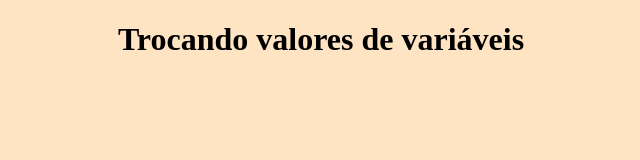
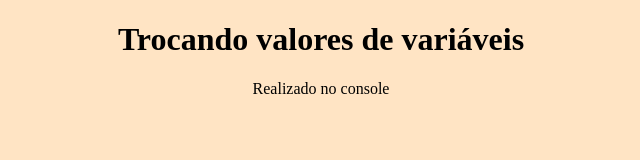
Before and after one commit to GuilhermeAPMacedo/Estudos-JavaScript, a plain HTML site: page Mini-Projetos/Projeto 1 - Trocando valores de variáveis/index.html in a window 1280 px wide. Shown: the whole page, without its empty margins (319-959 px from the left). Drawn offline with Linux system fonts and the light colour scheme.

Commit message:
MiniProjeto - Alterando valores de duas variáveis

```diff
--- a/Projetos/Projeto 1 - Trocando valores de variáveis/index.html
+++ b/Mini-Projetos/Projeto 1 - Trocando valores de variáveis/index.html
@@ -4,11 +4,12 @@
     <meta charset="UTF-8">
     <meta http-equiv="X-UA-Compatible" content="IE=edge">
     <meta name="viewport" content="width=device-width, initial-scale=1.0">
-    <title>Projeto 1 - JavaScript</title>
+    <title>Mini Projeto 1 - JavaScript</title>
     <link rel="stylesheet" href="style.css">
     <script src="script.js"></script>
 </head>
 <body>
     <h1>Trocando valores de variáveis</h1>
+    <p>Realizado no console</p>
 </body>
 </html>
--- /dev/null
+++ b/Mini-Projetos/Projeto 1 - Trocando valores de variáveis/script.js
@@ -0,0 +1,7 @@
+var a = "Azul";
+var b = "Vermelho";
+console.log("Variável a está com: " + a + " e a variável b com: " + b)
+var aux = a;
+var a = b;
+var b= aux;
+console.log("Variável a ficou com: " + a + " e a variável b com: " + b)
--- a/Projetos/Projeto 1 - Trocando valores de variáveis/style.css
+++ b/Mini-Projetos/Projeto 1 - Trocando valores de variáveis/style.css
@@ -1,7 +1,5 @@
 body{
     color: black;
     background-color: bisque;
-}
-h1{
     text-align: center;
 }
--- a/Projetos/Projeto 1 - Trocando valores de variáveis/script.js
+++ /dev/null
@@ -1,2 +0,0 @@
-let teste = [1,2,3,4];
-console.log(teste)
```
